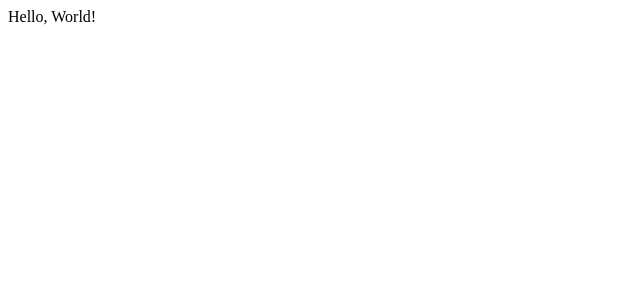
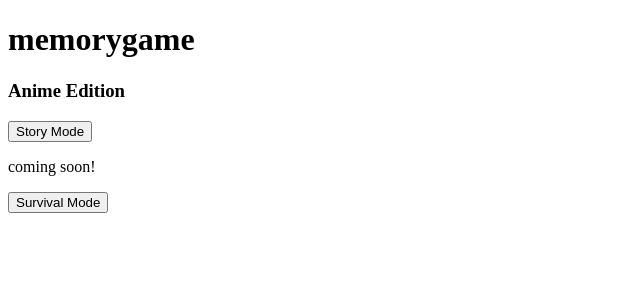
Before and after one commit to eniiku/memory-game, a React (Create React App) app: page / in a window 1280 px wide. Shown: the top 300 px of the page, without its empty margins (0-640 px from the left). Built offline with nearby package versions, Linux system fonts and the light colour scheme.

Commit message:
add home page component

```diff
--- a/src/App.js
+++ b/src/App.js
@@ -1,7 +1,9 @@
 import React from 'react';
+import Home from './components/Home';
+import './App.css';
 
 const App = () => {
-  return <div>Hello, World!</div>;
+  return <Home />;
 };
 
 export default App;
--- /dev/null
+++ b/src/components/Home.jsx
@@ -0,0 +1,19 @@
+import React from 'react';
+
+const Home = () => {
+  return (
+    <div className="home-page">
+      <div className="text">
+        <h1>memorygame</h1>
+        <h3>Anime Edition</h3>
+      </div>
+      <div className="story-btn">
+        <button>Story Mode</button>
+        <p>coming soon!</p>
+      </div>
+      <button>Survival Mode</button>
+    </div>
+  );
+};
+
+export default Home;
```
Also changed, not shown: src/App.css (added).
